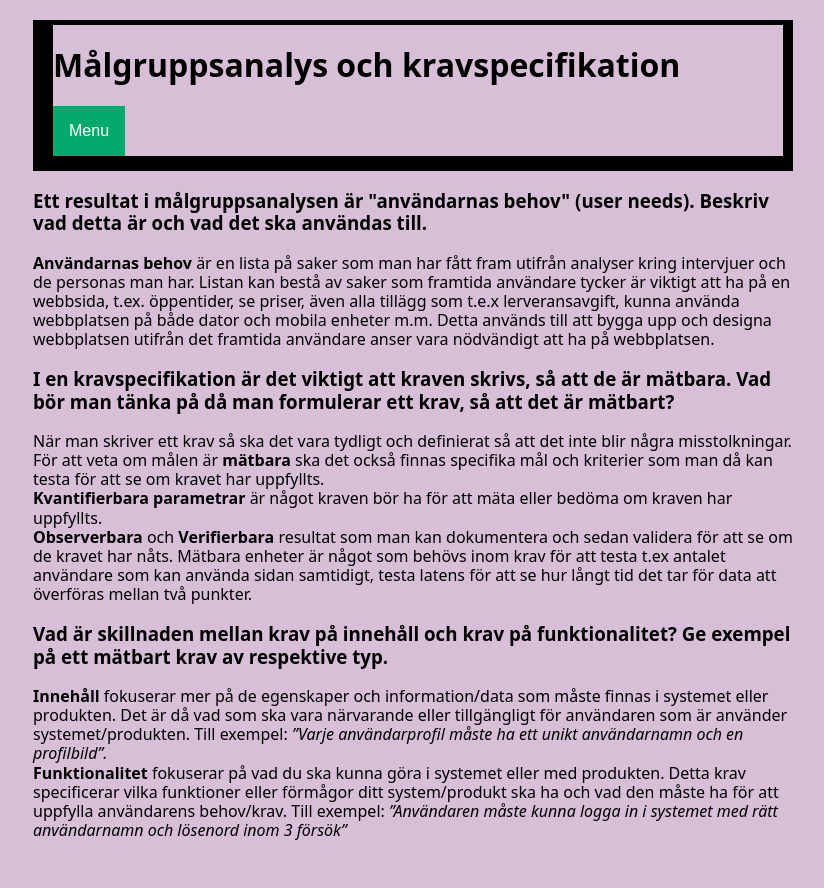
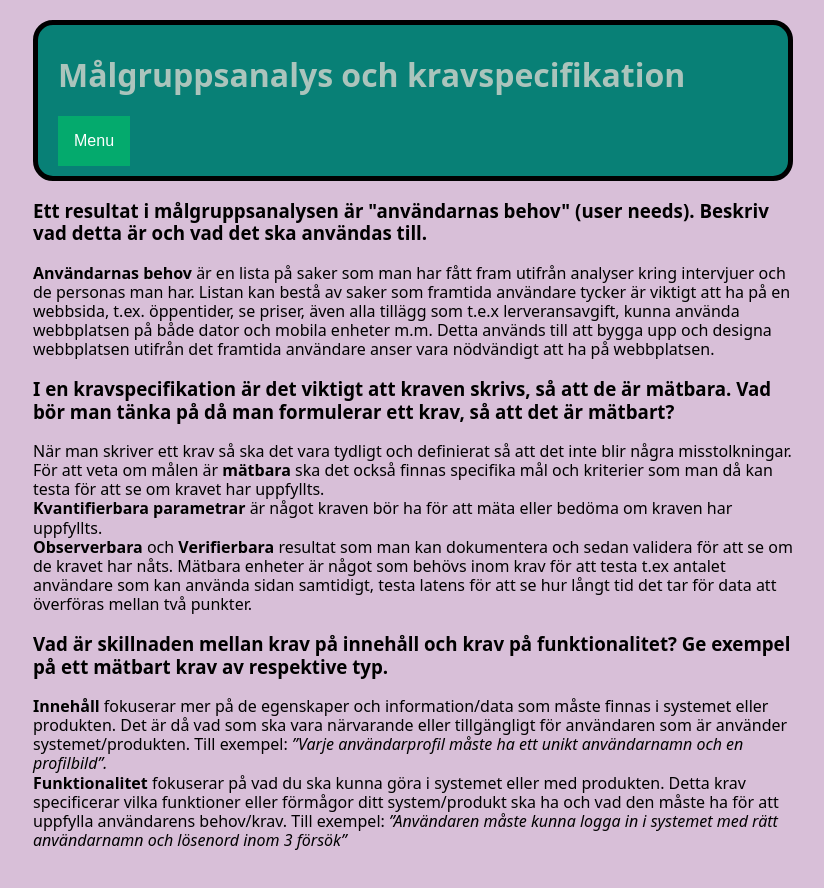
Before and after one commit to Marcusanx/Uppgift2-html, a plain HTML site: page Fråga3.html in a window 1280 px wide. Shown: the whole page, without its empty margins (227-1051 px from the left). Before the commit the page ends 841 px from the top, so only its background shows below. Drawn offline with Linux system fonts and the light colour scheme.

Commit message:
gjorde css  mer nogrant och sorterat

```diff
--- a/style.css
+++ b/style.css
@@ -1,12 +1,12 @@
+/* Allmänna stilmallar */
 html {
     font-size: 16px;
-    font-family:system-ui, -apple-system, BlinkMacSystemFont, 'Segoe UI', Roboto, Oxygen, Ubuntu, Cantarell, 'Open Sans', 'Helvetica Neue', sans-serif;
+    font-family: system-ui, -apple-system, BlinkMacSystemFont, 'Segoe UI', Roboto, Oxygen, Ubuntu, Cantarell, 'Open Sans', 'Helvetica Neue', sans-serif;
     line-height: 1.2;
     margin: auto;
-
 }
 
-/* its the green meny button */
+/* Grön menyknapp */
 .dropbtn {
     background-color: #04AA6D;
     color: white;
@@ -15,10 +15,10 @@ html {
     border: none;
 }
 
-
+/* Huvudmenyn */
 .menu {
     position: relative;
-    display:inline-block;
+    display: inline-block;
 }
 
 .menu-content {
@@ -26,7 +26,7 @@ html {
     position: absolute;
     background-color: #f1f1f1;
     min-width: 160px;
-    box-shadow: 0px 8px 16px 0px rgba(0,0,0,0.2);
+    box-shadow: 0px 8px 16px 0px rgba(0, 0, 0, 0.2);
     z-index: 1;
 }
 
@@ -37,13 +37,19 @@ html {
     display: block;
 }
 
-  .menu-content a:hover {background-color: #ddd;}
+.menu-content a:hover {
+    background-color: #ddd;
+}
 
-  .menu:hover .menu-content {display: block;}
+.menu:hover .menu-content {
+    display: block;
+}
 
-  .menu:hover .dropbtn {background-color: #3e8e41;}
+.menu:hover .dropbtn {
+    background-color: #3e8e41;
+}
 
-
+/* Container och flexbox */
 .container {
     width: 80%;
     margin: 0 auto;
@@ -63,63 +69,73 @@ html {
     border: 1px solid #999;
 }
 
-
-main{
+/* Main sektion */
+main {
     position: relative;
     width: 100%;
-    padding-left:20px;
-    padding-right:20px;
-    height: auto;
-    box-sizing:border-box;
+    padding: 20px;
+    box-sizing: border-box;
     max-width: 800px;
-    max-height: 100px;
     margin: auto;
     padding-bottom: 200px;
     flex-grow: 1;
-
 }
 
-header{
-    border-color: black;
-    border-top-style: solid;
-    border-top-width: 5px;
-    border-right-width: 10px;
-    border-right-style: solid;
-    border-bottom-width: 15px;
-    border-bottom-style: solid;
-    border-left-width: 20px;
-    border-left-style: solid;
+/* Media queries för navigering */
+@media only screen and (min-width: 601px) {
+    nav {
+        display: inline-block;
+    }
+    nav a {
+        display: inline-block;
+        margin-right: 10px;
+    }
 }
 
-nav li{
+@media only screen and (max-width: 600px) {
+    nav {
+        display: block;
+    }
+    nav a {
+        display: block;
+        margin-bottom: 5px;
+    }
+}
+
+/* Header och navigeringsstilar */
+header {
+    border: 5px solid black;
+    border-radius: 20px;
+    background-color: #088076;
+    color: #abc4bc;
+    padding: 10px 20px;
+}
+
+nav li {
     display: inline;
     text-decoration: none;
     padding: 0.6rem;
     background-color: #088076;
     color: #abc4bc;
-
 }
 
-.navbox{
-    border-color: black;
-    border-radius: 2px;
-}
-
+/* Klass för zoom-effekt */
 .click-zoom input[type=checkbox] {
-    display: none
+    display: none;
 }
 
 .click-zoom img {
     margin: 15px;
     transition: transform 0.25s ease;
-    cursor: zoom-in
+    cursor: zoom-in;
 }
 
-  .click-zoom input[type=checkbox]:checked~img {
+.click-zoom input[type=checkbox]:checked ~ img {
     transform: scale(3);
-    cursor: zoom-out
+    cursor: zoom-out;
 }
 
+/* Grundläggande layoutstilar för body */
 body {
     max-width: 800px;
     margin: auto;
@@ -129,36 +145,27 @@ body {
     flex-direction: column;
 }
 
+/* Klass för listor */
 li {
     list-style-type: none;
 }
 
-/* page one */
-
+/* Sidornas bakgrundsfärger */
 .body1 {
-    background-color:rgb(157, 175, 175) ;
+    background-color: rgb(157, 175, 175);
 }
-
-/* page two */
 
 .body2 {
     background-color: rgba(99, 84, 84, 0.605);
 }
 
-#Global{
-    width: 300px;
-}
-
-#Courtesy{
-    width: 300px;
-
-}
-#Lokal{
-    width: 300px;
-}
-
-/* page three */
-
 .body3 {
     background-color: thistle;
 }
+
+/* Stilar för specifika ID-element */
+#Global,
+#Courtesy,
+#Lokal {
+    width: 300px;
+}
```
Lines whose indentation alone changed are shown as unchanged.
